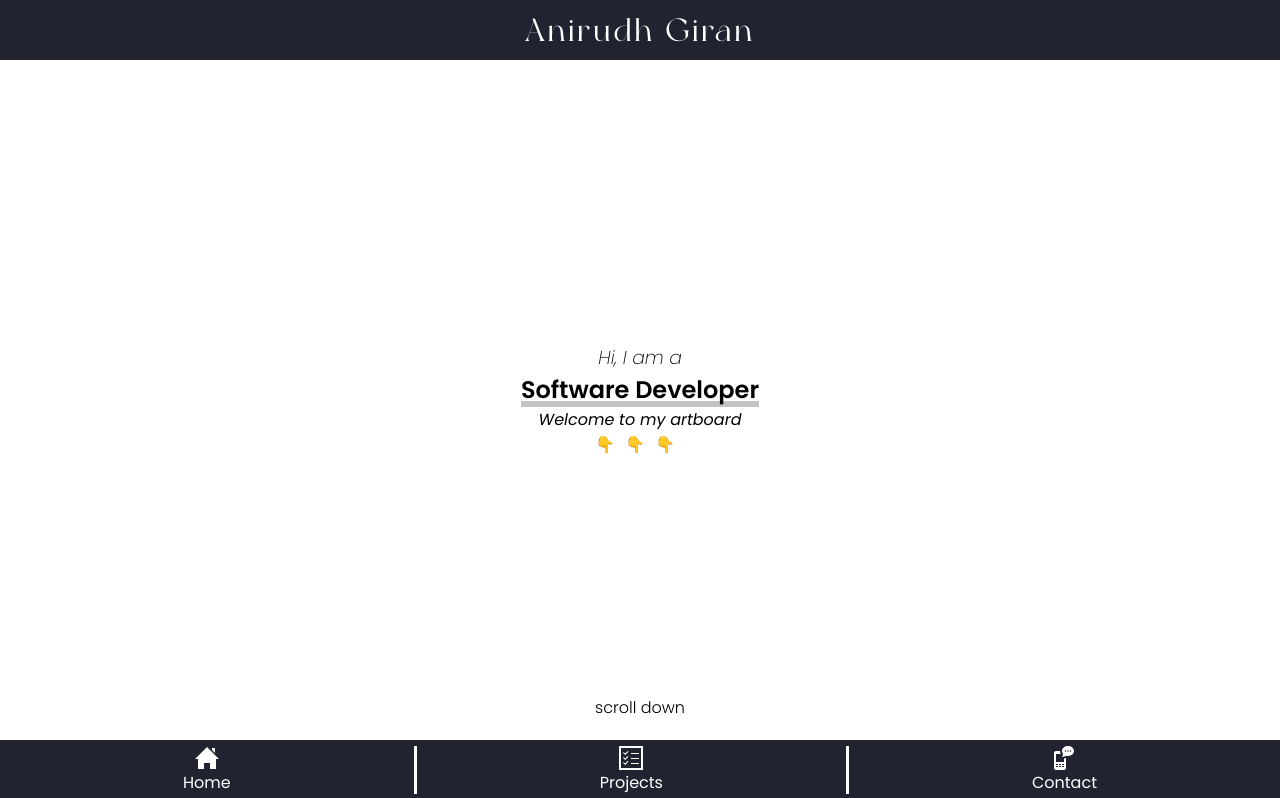
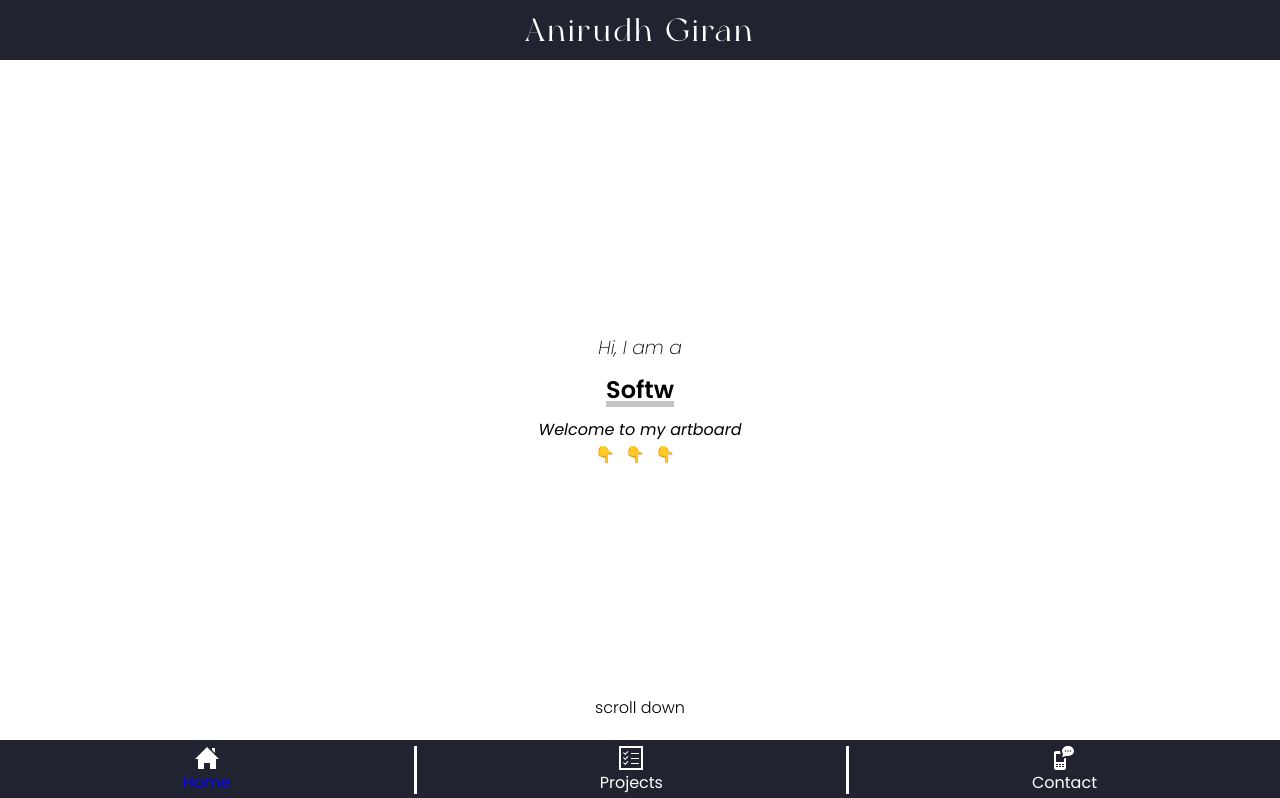
Before and after one commit to anirudhgiran/portfolio-v2, a React (Create React App) app: page / in a window 1280 px wide. Shown: the top 798 px of the page. Built offline with nearby package versions, Linux system fonts and the light colour scheme.

Commit message:
Commit: March 29, 2021; 09:00PM

```diff
--- a/src/App.js
+++ b/src/App.js
@@ -1,9 +1,12 @@
 import './App.scss';
 
-//Component Imports
+//Component Imports {Home}
 import Header from './components/Header/Header';
 import NavbarMobile from './components/Navbar-Mobile/Navbar';
 import Home from './components/Home/Home';
+
+//Component Imports {Projects}
+import Projects from './components/Projects/Projects';
 
 //React Router DOM Imports
 import { BrowserRouter as Router, Route, Switch } from 'react-router-dom';
@@ -12,9 +15,12 @@ function App() {
   return (
     <div className="App">
       <Router>
-        <Header/>
-        <Home/>
-        <NavbarMobile/>
+        <Header />
+        <Switch>
+          <Route path="/" exact component={Home}/>
+          <Route path="/projects" exact component={Projects}/>
+        </Switch>
+        <NavbarMobile />
       </Router>
     </div>
   );
--- a/src/components/Home/Home.scss
+++ b/src/components/Home/Home.scss
@@ -21,9 +21,30 @@ main{
             font-weight: 200;
             font-style: italic;
         }
-        h1{
+
+        .typewriter{
             position: relative;
+            height: auto;
+            display: flex;
+            justify-content: center;
+            align-items: center;
+            width: 100%;
+            margin: 10px auto;
+
+            .placeholder{
+                position: relative;
+                opacity: 0;
+                pointer-events: none;
+                user-select: none;
+            }
+
+            .heading{
+                position: absolute;
                 font-weight: 600;
+                top: 0;
+                left: 50%;
+                white-space: nowrap;
+                transform: translateX(-50%);
 
                 &::before{
                     content: "";
@@ -36,6 +57,8 @@ main{
                     background-color: $underline-color;
                 }
             }
+        }
+
         h4{
             position: relative;
             font-weight: 400;
@@ -189,9 +212,10 @@ main{
                 width: 90%;
                 height: auto;
                 margin: 0 auto;
-
+                margin-bottom: 35px;
                 display: grid;
-                grid-template-columns: repeat(4,1fr);
+                grid-template-columns: repeat(3,1fr);
+                gap: 20px;
 
                 .skills-item{
                     position: relative;
--- a/src/components/Home/components/Hero.js
+++ b/src/components/Home/components/Hero.js
@@ -6,9 +6,12 @@ const Hero = () => {
     return (
         <section className="hero">
             <h3>Hi, I am a</h3>
-            <h1>
+            <div className={"typewriter"}>
+                <h1 className={"placeholder"}>
+                    Passionate Photographer
+                </h1>
                 <TypeWriter/>
-            </h1>
+            </div>
             <h4>Welcome to my artboard</h4>
             <h4>👇👇👇</h4>
             <p>scroll down</p>
--- a/src/components/Home/components/Skills.js
+++ b/src/components/Home/components/Skills.js
@@ -10,7 +10,7 @@ import Sass from '../../../assets/images/sass.png'
 import ReactJS from '../../../assets/images/reactjs.png'
 import AngularJS from '../../../assets/images/angularjs.png'
 import CPP from '../../../assets/images/c++.png'
-import CSharp from '../../../assets/images/csharp.png'
+// import CSharp from '../../../assets/images/csharp.png'
 import MySQL from '../../../assets/images/mysql.png'
 import Firebase from '../../../assets/images/firebase.png'
 import MongoDB from '../../../assets/images/mongodb.svg'
--- a/src/components/Home/components/TypeWriter.js
+++ b/src/components/Home/components/TypeWriter.js
@@ -1,4 +1,4 @@
-import React from "react";
+import React, { useState, useEffect } from "react";
 
 const words = [
   "Software Developer",
@@ -7,8 +7,58 @@ const words = [
 ];
 
 const TypeWriter = () => {
+
+  const [index, setIndex] = useState(0);
+  const [subIndex, setSubIndex] = useState(0);
+  const [isEnd, setIsEnd] = useState(false);
+  const [isDeleting, setIsDeleting] = useState(false);
+  const [duration, setDuration] = useState(200);
+  const [currentWord, setCurrentWord] = useState("");
+  const spedUp = 50;
+  const normalSpeed = 200;
+
+  useEffect(() => {
+    const interval = setInterval(() => {
+
+      let newSubIndex = subIndex;
+      let newIndex = index % words.length;
+      let deleting = isDeleting;
+      let end = false;
+
+      if (!deleting && subIndex < words[newIndex].length) {
+        setCurrentWord((prev) => prev.concat(words[newIndex][subIndex]));
+        newSubIndex += 1;
+      }
+
+      if (deleting && subIndex >= 0) {
+        setCurrentWord((prev) => prev.substring(0, prev.length - 1));
+        newSubIndex -= 1;
+      }
+
+      if (newSubIndex === words[newIndex].length) {
+        end = true;
+        deleting = true;
+      }
+
+      if (newSubIndex === 0 && deleting) {
+        setCurrentWord("");
+        deleting = false;
+        newIndex += 1;
+      }
+
+      setIsEnd(end);
+      setIsDeleting(deleting);
+      setSubIndex(newSubIndex);
+      setIndex(newIndex);
+
+      setDuration(end ? 1500 : deleting ? spedUp : normalSpeed);
+    }, duration);
+
+    return () => clearInterval(interval);
+  }, [subIndex, index, currentWord, isEnd, isDeleting, duration])
+
   return (
-    <span>{words[0]}</span>
+    <h1 className={"heading"}>{currentWord}</h1>
   );
 };
 
--- a/src/components/Navbar-Mobile/Navbar.scss
+++ b/src/components/Navbar-Mobile/Navbar.scss
@@ -29,6 +29,10 @@ nav{
         }
     }
 
+    .active-link{
+        color: blue;
+    }
+
     .divider{
         position: relative;
         width: 3px;
--- a/src/components/Navbar-Mobile/NavbarItem.js
+++ b/src/components/Navbar-Mobile/NavbarItem.js
@@ -1,9 +1,9 @@
 import React from "react";
 
-import { Link } from "react-router-dom";
+import { NavLink } from "react-router-dom";
 
 const NavbarItem = ({ children, linkPath }) => {
-  return <Link to={linkPath} className="navbar-item">{children}</Link>;
+  return <NavLink activeClassName={"active-link"} to={linkPath} className="navbar-item">{children}</NavLink>;
 };
 
 export default NavbarItem;
--- /dev/null
+++ b/src/components/Projects/Projects.js
@@ -0,0 +1,11 @@
+import React from 'react'
+
+const Projects = () => {
+    return (
+        <div>
+            Projects
+        </div>
+    )
+}
+
+export default Projects
```
Lines whose indentation alone changed are shown as unchanged.
